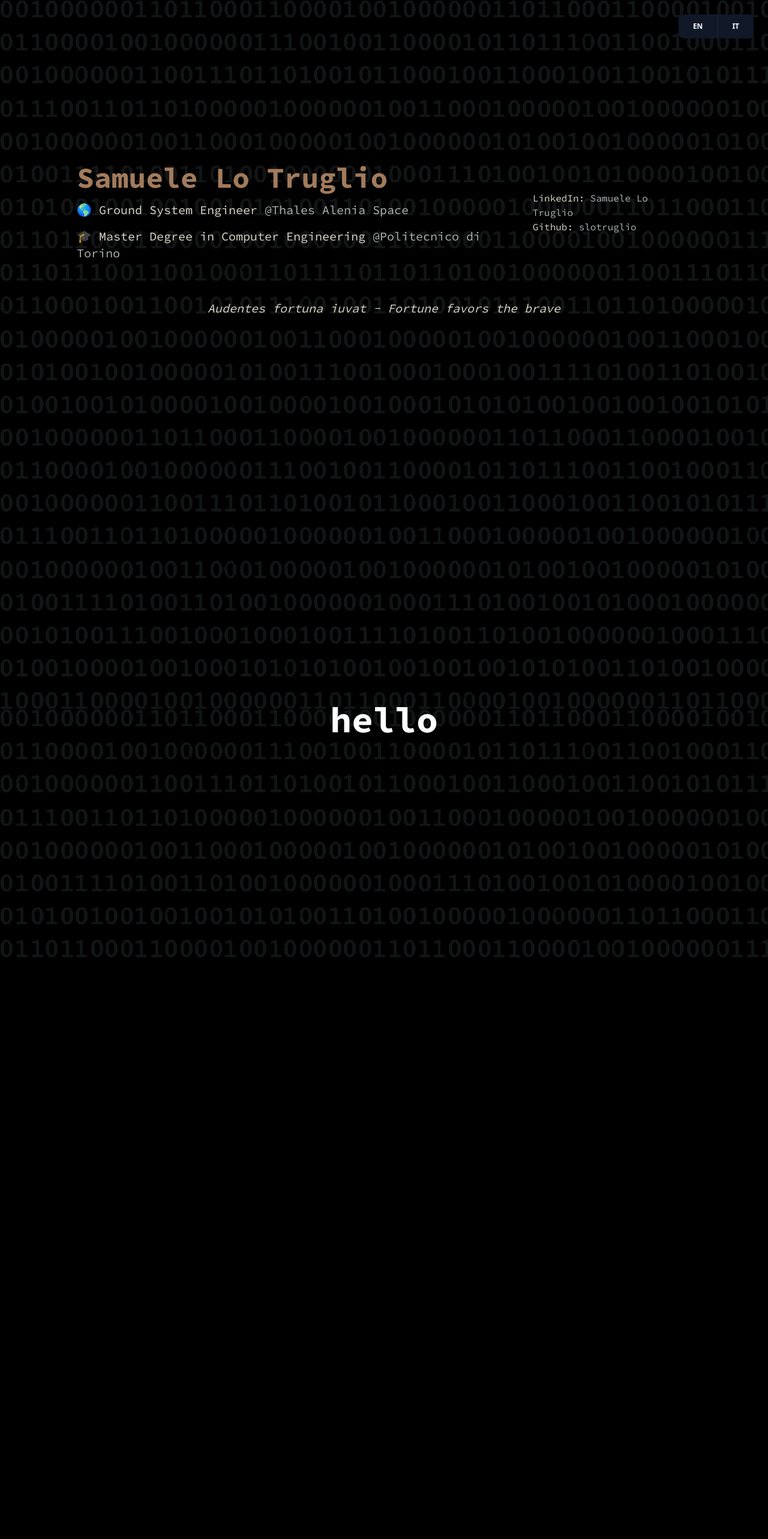
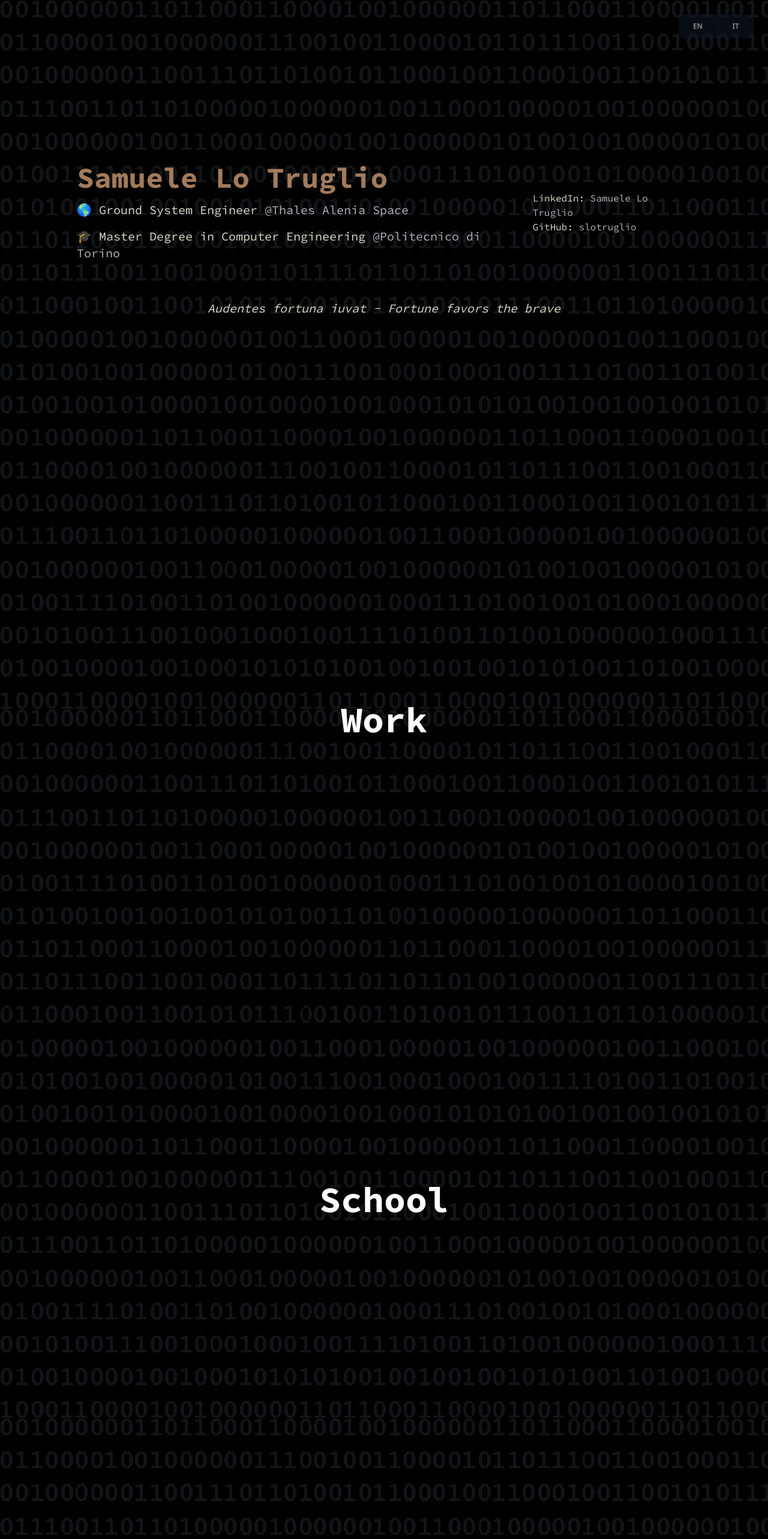
Before and after one commit to slotruglio/mypage, a Next.js app: page /1 in a window 1280 px wide. Shown: the top 2566 px of the page at 60% size. Before the commit the page ends 1600 px from the top, so only its background shows below. Built offline with nearby package versions, Linux system fonts and the light colour scheme.

Commit message:
minor fix + add sections

```diff
--- /dev/null
+++ b/app/[lang]/components/GoUpButton.tsx
@@ -0,0 +1,30 @@
+"use client"
+
+import { Locale } from "@/i18n-config";
+import Link from "next/link";
+import { useState } from "react";
+
+export default function GoUpButton({lang, text} : {lang: Locale, text: string}) {
+    const [isVisible, setIsVisible] = useState(false);
+
+  const handleScroll = () => {
+    // Show the button when the user scrolls down
+    if (window.scrollY > 100) {
+      setIsVisible(true);
+    } else {
+      setIsVisible(false);
+    }
+  };
+
+    // Listen to the scroll event
+    if (typeof window !== "undefined") {
+        window.addEventListener("scroll", handleScroll);
+    }
+
+    return <Link href={`/${lang}/#intro-section`} as={`/${lang}/#intro-section`}
+    className={"fixed bottom-0 right-0 align-middle select-none m-2 font-sans font-bold uppercase text-center transition-all disabled:opacity-50 disabled:shadow-none disabled:pointer-events-none text-xs py-3 px-6 rounded-lg bg-gray-900 text-white shadow-md shadow-gray-900/10 hover:shadow-lg hover:shadow-gray-900/20 focus:opacity-[0.85] focus:shadow-none active:opacity-[0.85] active:shadow-none transition-opacity ease-in-out delay-150 duration-200 "+ (isVisible ? "opacity-100" : "opacity-0 pointer-events-none")}
+    >
+        <span className="app-link">
+    {text} ↑</span></Link>
+
+}
--- a/app/[lang]/components/LanguageButtons.tsx
+++ b/app/[lang]/components/LanguageButtons.tsx
@@ -13,7 +13,7 @@ function LanguageButton ({lang}: {lang: Locale}) {
 	];
 
     function getClassName(index: number) {
-        let base = "align-middle select-none font-sans font-bold text-center uppercase transition-all disabled:opacity-50 disabled:shadow-none disabled:pointer-events-none text-xs py-3 px-6 rounded-lg bg-gray-900 text-white shadow-md shadow-gray-900/10 hover:shadow-lg hover:shadow-gray-900/20 focus:opacity-[0.85] focus:shadow-none active:opacity-[0.85] active:shadow-none"
+        let base = "align-middle select-none font-sans font-bold text-center uppercase transition-all opacity-50 shadow-none disabled:pointer-events-none text-xs py-3 px-6 rounded-lg bg-gray-900 text-white shadow-md shadow-gray-900/10 hover:shadow-lg hover:shadow-gray-900/20 focus:opacity-[0.85] hover:opacity-[0.85] focus:shadow-none disabled:opacity-[0.85]"
         if (index === 0) {
             return base + " rounded-r-none border-r-0";
         } else if (index === radios.length - 1) {
@@ -27,7 +27,7 @@ function LanguageButton ({lang}: {lang: Locale}) {
     <div className="flex divide-x divide-gray-800 row">
       {radios.map(({name, value}, index) => (
         <button key={index} disabled={value === lang} type="button" className={getClassName(index)}
-            onClick={() => replace(pathname.replace(`/${lang}`, `/${value}`))}
+            onClick={() => replace(pathname.replace(`/${lang}`, `/${value}`), {scroll:false})}
         >
             {name} </button>
       ))}
--- a/app/[lang]/components/Social.tsx
+++ b/app/[lang]/components/Social.tsx
@@ -14,7 +14,7 @@ const socialTexts = {
         "s-text": "S. Lo Truglio"
     },
     "github": {
-        "title": "Github",
+        "title": "GitHub",
         "iconClassName": "bi bi-github",
         "href": githubUrl,
         "l-text": "slotruglio",
--- a/app/[lang]/page.tsx
+++ b/app/[lang]/page.tsx
@@ -3,6 +3,7 @@ import { Locale } from "@/i18n-config";
 import LanguageButton from "./components/LanguageButtons";
 import { SocialHeader } from "./components/Social";
 import Link from "next/link";
+import GoUpButton from "./components/GoUpButton";
 
 const polito_href = "https://www.polito.it/";
 const tas_href = "https://www.thalesaleniaspace.com/";
@@ -18,7 +19,7 @@ export default async function Home({
       <div id="header" className="header fixed top-0 right-0">
         <LanguageButton lang={lang} />
       </div>
-      <div id="first-section" className="flex flex-col items-center justify-center h-screen p-24 space-y-8">
+      <div id="intro-section" className="flex flex-col items-center justify-center h-screen p-24 space-y-8">
         <div className="flex flex-col w-full lg:flex-row p-8 items-center justify-center space-y-12 lg:space-y-0 lg:justify-between lg:space-x-4">
           <div className="personal space-y-4 justify-items-start text-center lg:text-start">
             <h1
@@ -45,11 +46,27 @@ export default async function Home({
 
         </div>
       </div>
-      <div id="second-section" className="flex items-center justify-center h-screen">
+      <div id="work-section" className="flex items-center justify-center h-screen">
         <h1 className="text-6xl font-bold text-center text-white">
-          {dictionary.hello}
+          Work
         </h1>
       </div>
+      <div id="school-section" className="flex items-center justify-center h-screen">
+        <h1 className="text-6xl font-bold text-center text-white">
+          School
+        </h1>
+      </div>
+      <div id="awards-section" className="flex items-center justify-center h-screen">
+        <h1 className="text-6xl font-bold text-center text-white">
+          Awards
+        </h1>
+      </div>
+      <div id="skills-section" className="flex items-center justify-center h-screen">
+        <h1 className="text-6xl font-bold text-center text-white">
+          Skills
+        </h1>
+      </div>
+      <GoUpButton lang={lang} text={dictionary.goUp} />
     </main>
   );
 }
--- a/dictionaries/en.json
+++ b/dictionaries/en.json
@@ -2,5 +2,6 @@
     "hello": "hello",
     "occupation": "Ground System Engineer",
     "quote": "Fortune favors the brave",
-    "degree": "Master Degree in Computer Engineering"
+    "degree": "Master Degree in Computer Engineering",
+    "goUp": "Go Up"
 }
--- a/dictionaries/it.json
+++ b/dictionaries/it.json
@@ -2,5 +2,6 @@
     "hello": "ciao",
     "occupation": "Ground System Engineer",
     "quote": "La fortuna aiuta gli audaci",
-    "degree": "Laurea Magistrale in Ing. Informatica"
+    "degree": "Laurea Magistrale in Ing. Informatica",
+    "goUp": "Torna su"
 }
```
